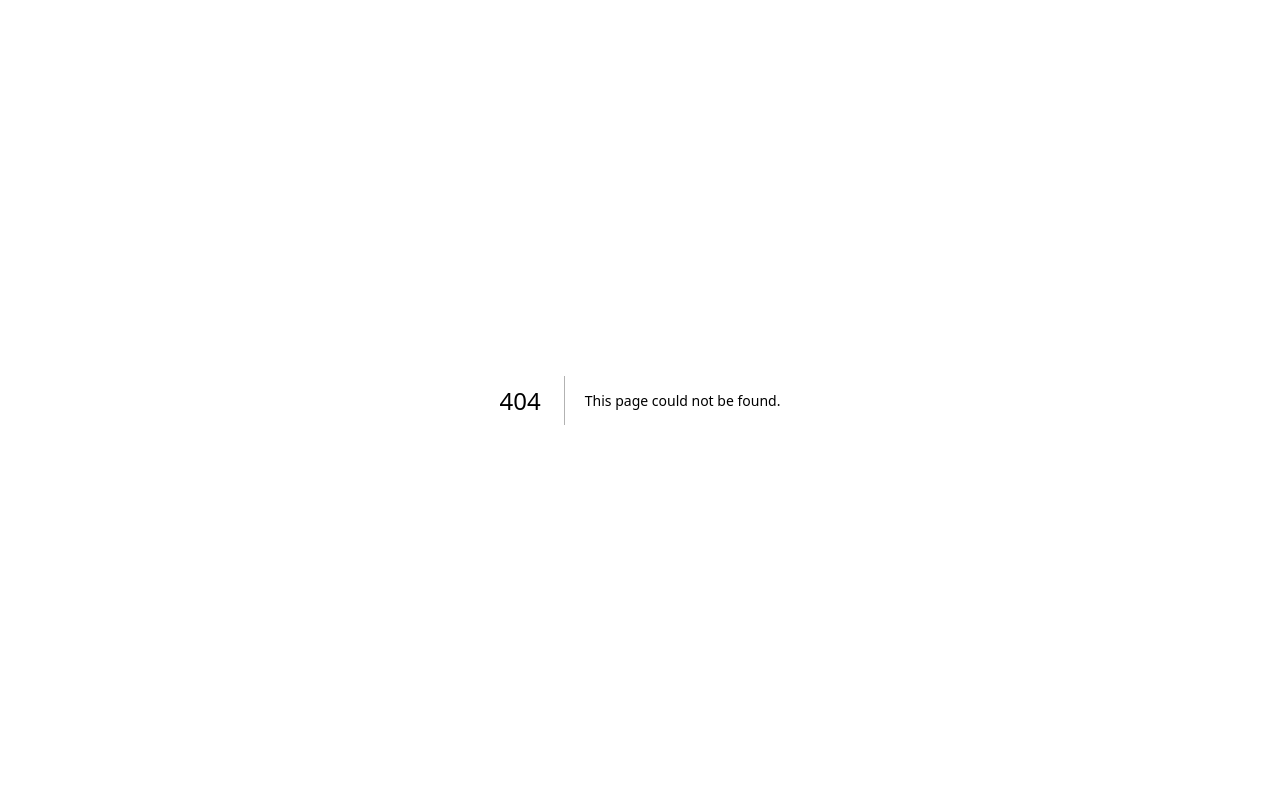
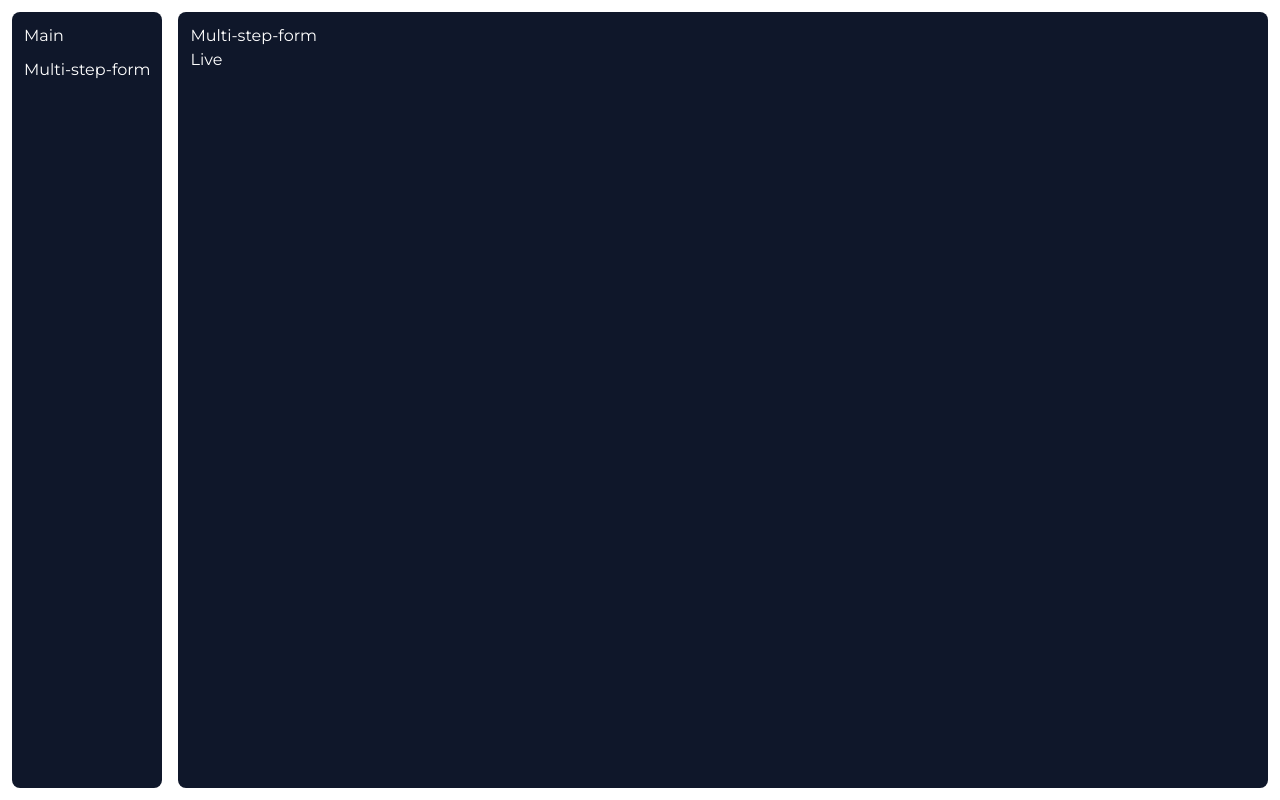
Before and after one commit to cengiz-ergun/frontend-challenges, a Next.js app: page /multi-step-form in a window 1280 px wide. Before the commit this address had no page. Built offline with nearby package versions, Linux system fonts and the light colour scheme.

Commit message:
add: split screen for main page

```diff
--- /dev/null
+++ b/src/app/(live)/multi-step-form-live/page.tsx
@@ -0,0 +1,14 @@
+import { Metadata } from 'next'
+import Link from 'next/link'
+
+export const metadata: Metadata = {
+  title: 'Frontend Challenges - Multi Step Form',
+}
+
+export default function Page() {
+  return (
+    <>
+      <p>Multi step form live</p>
+    </>
+  )
+}
--- /dev/null
+++ b/src/app/(main)/layout.tsx
@@ -0,0 +1,38 @@
+import Content from '@/components/general/content/Content'
+import Sidebar from '@/components/general/sidebar/Sidebar'
+import SplitScreen from '@/components/general/splitscreen/SplitScreen'
+import '@/styles/globals.scss'
+import type { Metadata } from 'next'
+
+export const metadata: Metadata = {
+  title: 'Frontend Challenges',
+  description: 'Maded by Cengiz Ergun',
+}
+
+export default function RootLayout({
+  children,
+}: {
+  children: React.ReactNode
+}) {
+  return (
+    <html lang="en">
+      <body>
+        <SplitScreen>
+          <Sidebar
+            routeDefinitions={[
+              {
+                linkText: 'Main',
+                path: '/',
+              },
+              {
+                linkText: 'Multi-step-form',
+                path: '/multi-step-form',
+              },
+            ]}
+          />
+          <Content>{children}</Content>
+        </SplitScreen>
+      </body>
+    </html>
+  )
+}
--- /dev/null
+++ b/src/app/(main)/multi-step-form/page.tsx
@@ -0,0 +1,12 @@
+import Link from "next/link";
+
+export default function Page(){
+    return(
+        <>
+            <p>Multi-step-form</p>
+            <button>
+                <Link href="/multi-step-form-live" target="_blank">Live</Link>
+            </button>
+        </>
+    )
+}
--- /dev/null
+++ b/src/app/(main)/page.tsx
@@ -0,0 +1,5 @@
+export default function Home() {
+  return (
+    <main>Main Page</main>
+  )
+}
--- a/src/app/page.tsx
+++ /dev/null
@@ -1,5 +0,0 @@
-export default function Home() {
-  return (
-    <main className="flex justify-center items-center h-screen">Main Page</main>
-  )
-}
--- /dev/null
+++ b/src/components/general/content/Content.tsx
@@ -0,0 +1,15 @@
+import React, { ReactNode } from 'react'
+
+type Props = {
+  children: ReactNode
+}
+
+const Content = (props: Props) => {
+  return (
+    <div className="bg-slate-900 text-white rounded-lg p-3 grow">
+      {props.children}
+    </div>
+  )
+}
+
+export default Content
--- /dev/null
+++ b/src/components/general/sidebar/Sidebar.tsx
@@ -0,0 +1,27 @@
+import Link from 'next/link'
+import React from 'react'
+
+export interface Route {
+  linkText: string
+  path: string
+}
+
+type Props = {
+  routeDefinitions: Route[]
+}
+
+const Sidebar = (props: Props) => {
+  return (
+    <nav className="grow-0 bg-slate-900 text-white rounded-lg p-3 w-fit overflow-auto">
+      <ul>
+        {props.routeDefinitions.map((route) => (
+          <li key={route.linkText} className="pb-2.5">
+            <Link href={route.path}>{route.linkText}</Link>
+          </li>
+        ))}
+      </ul>
+    </nav>
+  )
+}
+
+export default Sidebar
--- /dev/null
+++ b/src/components/general/splitscreen/SplitScreen.tsx
@@ -0,0 +1,17 @@
+import React, { ReactNode } from 'react'
+
+type Props = {
+  children: ReactNode[]
+}
+
+const SplitScreen = (props: Props) => {
+  const [left, right] = props.children
+  return (
+    <div className="flex flex-row gap-4 h-screen p-3 w-full">
+      {left}
+      {right}
+    </div>
+  )
+}
+
+export default SplitScreen
--- a/src/styles/globals.scss
+++ b/src/styles/globals.scss
@@ -8,3 +8,25 @@
 html {
   font-family: 'Montserrat', sans-serif;
 }
+
+/* ===== Scrollbar CSS ===== */
+/* Firefox */
+* {
+  scrollbar-width: none;
+  scrollbar-color: #ffffff #0f172a;
+}
+
+/* Chrome, Edge, and Safari */
+*::-webkit-scrollbar {
+  width: 2px;
+}
+
+*::-webkit-scrollbar-track {
+  background: #0f172a;
+}
+
+*::-webkit-scrollbar-thumb {
+  background-color: #ffffff;
+  border-radius: 3px;
+  border: 3px solid #ffffff;
+}
```
Also changed, not shown: src/app/(live)/layout.tsx (renamed from src/app/layout.tsx).
